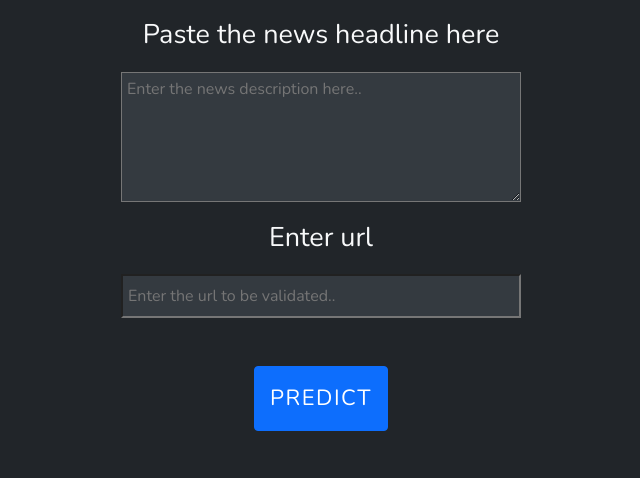
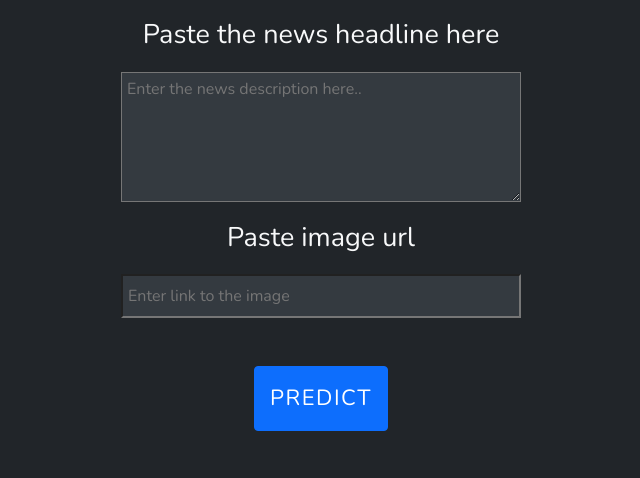
Before and after one commit to Saksham-1508/fakeNewsDetector, a Django app: page / in a window 1280 px wide. Shown: the part 105-583 px from the top of the page, without its empty margins (319-959 px from the left). Run offline with Django 3.2, Linux system fonts and the light colour scheme; parts of the project's set-up code (start-up, migrations or seed data) failed here and were passed over.

Commit message:
reverse image search added, finding labels through web scrapping

```diff
--- a/myApp/views.py
+++ b/myApp/views.py
@@ -5,11 +5,48 @@ import re
 import trafilatura as tf
 from nltk.corpus import stopwords
 from nltk.stem.porter import PorterStemmer
+import requests
+import urllib
+import pandas as pd
+from requests_html import HTML
+from requests_html import HTMLSession
 
 # Create your views here.
 model = joblib.load('static/heading_model')
 cv = joblib.load('static/count_vectorizer')
 ps = PorterStemmer()
+
+
+
+def get_source(url):
+    try:
+        session = HTMLSession()
+        response = session.get(url)
+        return response
+
+    except requests.exceptions.RequestException as e:
+        print(e)
+
+# SCRAPPING GOOGLE SEARCH RESULTS AFTER MATCHING IMAGE
+def scrape_google(query):
+    SEARCH_URL = 'https://www.google.com/searchbyimage?hl=en-US&image_url='
+    query = urllib.parse.quote_plus(query)
+    response = get_source(SEARCH_URL + query)
+
+    links = list(response.html.absolute_links)
+    google_domains = ('https://www.google.',
+                      'https://google.',
+                      'https://webcache.googleusercontent.',
+                      'http://webcache.googleusercontent.',
+                      'https://policies.google.',
+                      'https://support.google.',
+                      'https://maps.google.')
+
+    for url in links[:]:
+        if url.startswith(google_domains):
+            links.remove(url)
+
+    return links
 
 def heading_vector(heading):
     review = re.sub('[^a-zA-Z]',' ',heading)
@@ -20,13 +57,18 @@ def heading_vector(heading):
     review = cv.transform([review]).toarray()
     return review
 
+# PREDICTION USING ML MODEL USING PASSIVE AGGRESSIVE CLASSIFIER
 def getPredictions(heading,url):
     if url!=''and heading=='':
-        document = tf.fetch_url(url)
-        doc_dict = tf.bare_extraction(document)
-        url_heading = doc_dict['title']
-        res = heading_vector(url_heading)
-        return model.predict(res)
+        links = scrape_google(url)
+        if len(links):
+            document = tf.fetch_url(links[0])
+            doc_dict = tf.bare_extraction(document)
+            url_heading = doc_dict['title']
+            res = heading_vector(url_heading)
+            return (model.predict(res),links[0])
+        else:
+            return "Can not validate"
     else:
         heading = heading_vector(heading)
         return model.predict(heading)
@@ -40,10 +82,11 @@ def index (request):
             messages.warning(request, 'Please enter news headline or url')
             return render(request,'index.html')
         elif url!=''and description=='':
-            result = getPredictions(description,url)
+            res_ = getPredictions(description,url)
+            result,link = res_
             if result == True:
                 messages.success(request, 'True News')
-                return render(request,'index.html')
+                return render(request,'index.html',{"link":link})
             else:
                 messages.info(request, 'Fake News')
                 return render(request,'index.html')
--- a/templates/index.html
+++ b/templates/index.html
@@ -18,8 +18,8 @@
             <div class="d-flex flex-column mb-3 justify-content-center">
                 <label class="label my-3">Paste the news headline here</label>
                 <textarea name="desc" class="field" cols="20" rows="5" placeholder="Enter the news description here.."></textarea>
-                <label class="label my-3">Enter url</label>
-                <input name="url" type="url" name="url" id="url" class="field py-2" placeholder="Enter the url to be validated.." pattern="https://.*" size="30">
+                <label class="label my-3">Paste image url</label>
+                <input name="url" type="url" name="url" id="url" class="field py-2" placeholder="Enter link to the image" pattern="https://.*" size="30">
 
                 <div class="flex-content my-5">
                     <button type="submit" id="predict_btn" class="btn btn-primary">PREDICT</button>
@@ -27,7 +27,7 @@
 
             </div>
         </form>
-        <div class="result">
+        <div class="result container" style="text-align: center;">
             {% if messages %}
             <ul class="messages">
                 {% for message in messages %}
@@ -36,6 +36,7 @@
                     </p>
                     {% endfor %}
             </ul>
+            <a href="{{link}}" style="text-decoration:none;color:#809eff;text-align: center;font-size: 16px;">Read Here</a>
             {% endif %}
         </div>
     </div>
```
